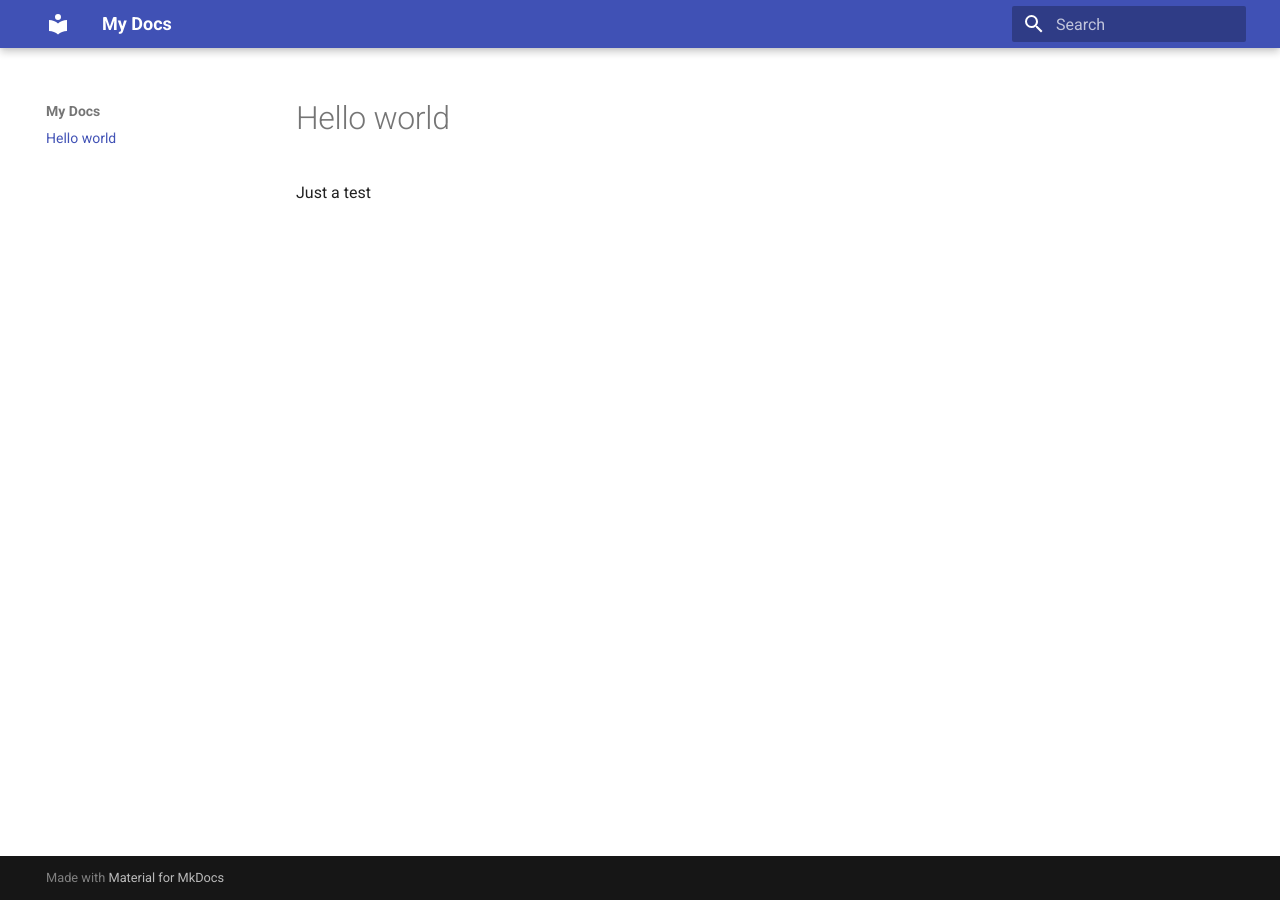
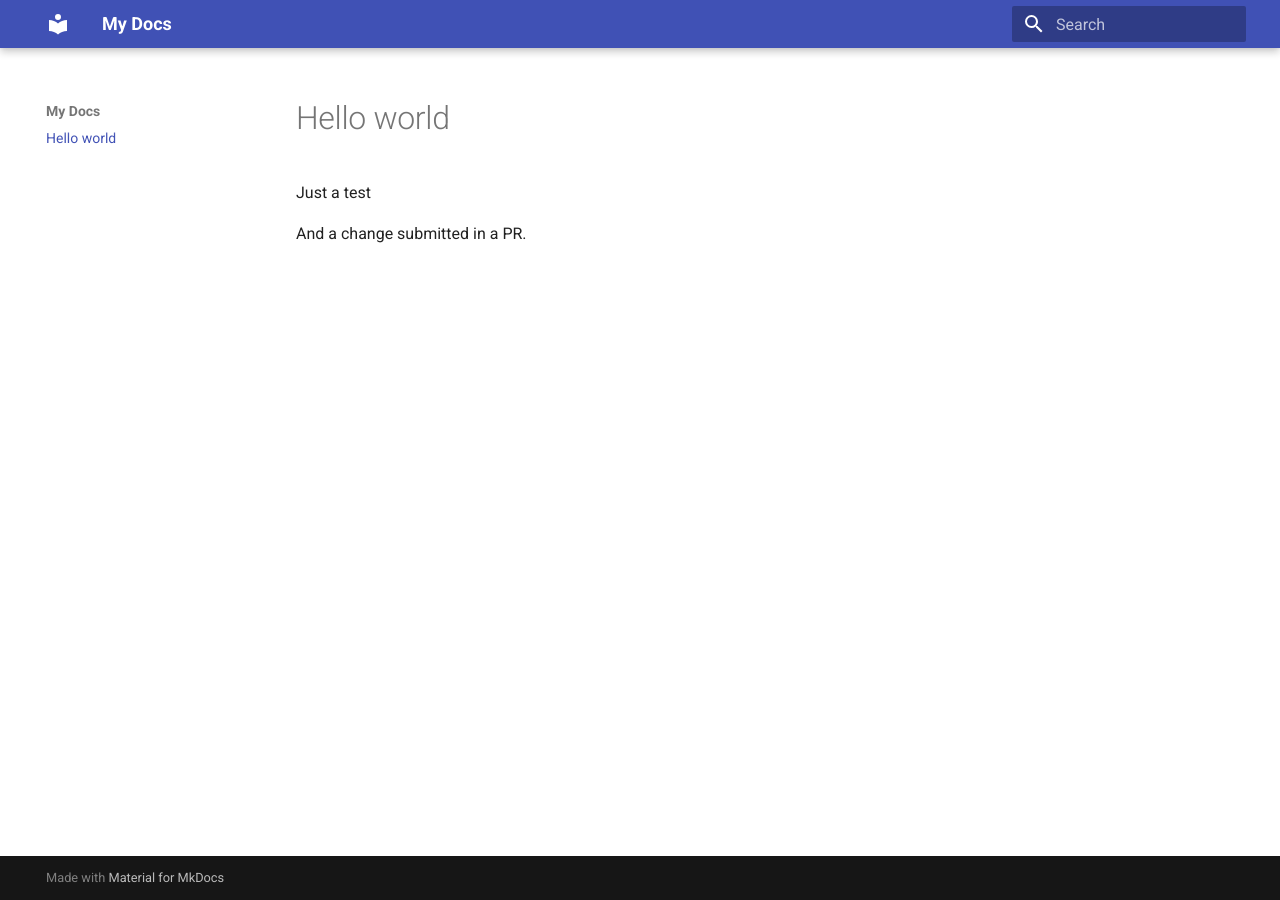
Before and after one commit to pauladambrookes/mkdocs-netlify, an MkDocs documentation site: the page built from docs/index.md, in a window 1280 px wide. Built offline with MkDocs 1.6.1 and Material for MkDocs 9.7.7, drawn with Linux system fonts in a browser that asks for light colours.

Commit message:
Example change

```diff
--- a/docs/index.md
+++ b/docs/index.md
@@ -1,3 +1,5 @@
 # Hello world
 
 Just a test
+
+And a change submitted in a PR.
```
